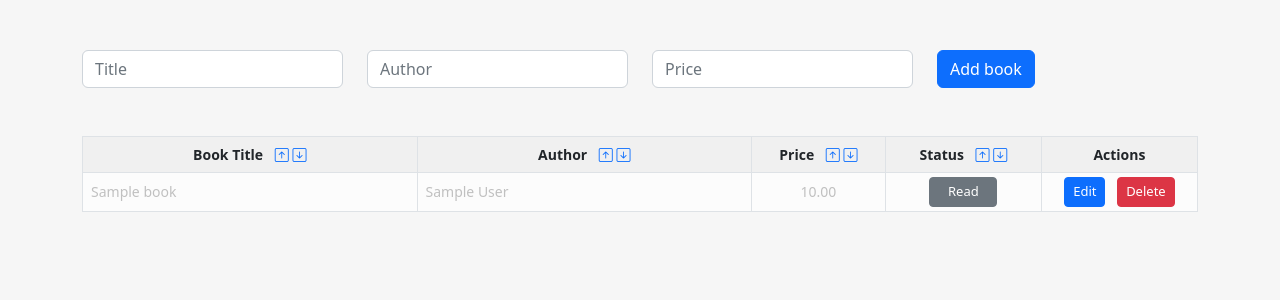
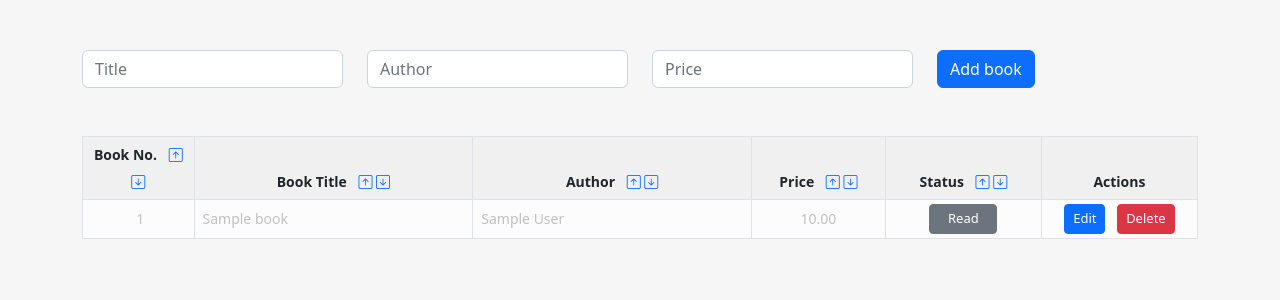
Before and after one commit to 4ka0/django_htmx_books, a Django app: page / in a window 1280 px wide. Shown: the top 300 px of the page. Run offline with Django 4.2, Linux system fonts and the light colour scheme; tables that the repository leaves empty hold one stand-in row (values such as "Sample post"); some libraries are stand-ins or nearby versions.

Commit message:
Added book no. field to book table

```diff
--- a/books/urls.py
+++ b/books/urls.py
@@ -13,7 +13,10 @@ from .views import (
 
 urlpatterns = [
     path("", book_list, name="book_list"),
+
     path("book_list_sort/<filter>/<direction>/", book_list_sort, name="book_list_sort"),
+    # path("book_list_sort/<int:pk>/<direction>/", book_list_sort, name="book_list_sort"),
+
     path("book_detail/<int:pk>/", book_detail, name="book_detail"),
     path("create_book/", create_book, name="create_book"),
     path("delete_book/<int:pk>/", delete_book, name="delete_book"),
--- a/books/views.py
+++ b/books/views.py
@@ -14,10 +14,16 @@ def book_list(request):
 
 @require_http_methods(['GET'])
 def book_list_sort(request, filter, direction):
-    if direction == 'ascend':
-        book_list = Book.objects.all().order_by(filter)
+    if filter == "id":
+        if direction == 'ascend':
+            book_list = Book.objects.all().order_by('pk')
+        else:
+            book_list = Book.objects.all().order_by('-pk')
     else:
-        book_list = Book.objects.all().order_by('-' + filter)
+        if direction == 'ascend':
+            book_list = Book.objects.all().order_by(filter)
+        else:
+            book_list = Book.objects.all().order_by('-' + filter)
     return render(request, 'partial_book_list.html', {'book_list': book_list})
 
 
--- a/templates/base.html
+++ b/templates/base.html
@@ -29,8 +29,29 @@
                         <tr>
                             <!-- Table column headings -->
 
+                            <!-- Book number heading  -->
+                            <th scope="col" style="width: 10%" class="text-center">
+                                <small>
+                                    Book No.
+                                    <!-- Arrow icon, sort descending -->
+                                    <a href=""
+                                       hx-get="{% url 'book_list_sort' filter='id' direction='ascend' %}"
+                                       hx-target="#book-list"
+                                       hx-swap="innerHTML" >
+                                        <i class="table-icon bi bi-arrow-up-square ms-2"></i>
+                                    </a>
+                                    <!-- Arrow icon, sort ascending -->
+                                    <a href=""
+                                       hx-get="{% url 'book_list_sort' filter='id' direction='descend' %}"
+                                       hx-target="#book-list"
+                                       hx-swap="innerHTML" >
+                                        <i class="table-icon bi bi-arrow-down-square"></i>
+                                    </a>
+                                </small>
+                            </th>
+
                             <!-- Book title heading  -->
-                            <th scope="col" style="width: 30%" class="text-center">
+                            <th scope="col" style="width: 25%" class="text-center">
                                 <small>
                                     Book Title
                                     <!-- Arrow icon, sort descending -->
@@ -51,7 +72,7 @@
                             </th>
 
                             <!-- Book author heading  -->
-                            <th scope="col" style="width: 30%" class="text-center">
+                            <th scope="col" style="width: 25%" class="text-center">
                                 <small>
                                     Author
                                     <!-- Arrow icon, sort descending -->
--- a/templates/partial_book_detail.html
+++ b/templates/partial_book_detail.html
@@ -1,6 +1,7 @@
 <tr class="{% if book.read %}grey-text{% endif %}">
 
-    <!-- Title, author, and price cells -->
+    <!-- ID, title, author, and price cells -->
+    <td class="align-middle text-center ps-2">{{ book.id }}</td>
     <td class="align-middle ps-2">{{ book.title }}</td>
     <td class="align-middle ps-2">{{ book.author }}</td>
     <td class="align-middle text-center">{{ book.price|floatformat:2 }}</td>
```
Also changed, not shown: templates/partial_book_update_form.html (+6 -1 lines).
